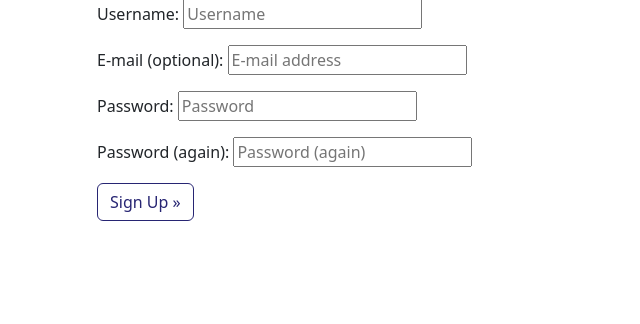
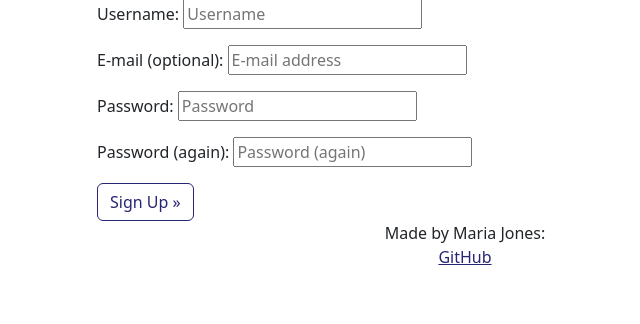
Before and after one commit to mariacjones1/build-fitness, a Django app: page /accounts/signup/ in a window 1280 px wide. Shown: the part 201-525 px from the top of the page, without its empty margins (175-815 px from the left). Run offline with Django 3.2, Linux system fonts and the light colour scheme; some libraries are stand-ins or nearby versions.

Commit message:
Add github link and style footer

```diff
--- a/static/css/style.css
+++ b/static/css/style.css
@@ -24,7 +24,7 @@ a:hover, .nav-link:hover, .liked {
     border-color: #272573;
 }
 
-.sign-in {
+.sign-in, .github-link {
     text-decoration: underline;
     color: #272573;
 }
--- a/templates/base.html
+++ b/templates/base.html
@@ -1,7 +1,7 @@
 {% load static %}
 
 <!DOCTYPE html>
-<html class="h-100">
+<html lang="en">
 
 <head>
     <title>Build Fitness</title>
@@ -76,8 +76,8 @@
 
     <!-- Footer -->
     <footer class="footer mt-auto">
-        <p class="m-0 text-center text-white">Made by Maria Jones</p>
-        <p class="m-0 text-center text-white">GitHub: </p>
+        <p class="m-0 text-center">Made by Maria Jones:</p>
+        <a href="https://github.com/mariacjones1" class="m-0 text-center github-link" target="_blank"><p>GitHub</p></a>
     </footer>
     <script src="https://cdn.jsdelivr.net/npm/bootstrap@5.3.1/dist/js/bootstrap.bundle.min.js"
         integrity="sha384-HwwvtgBNo3bZJJLYd8oVXjrBZt8cqVSpeBNS5n7C8IVInixGAoxmnlMuBnhbgrkm" crossorigin="anonymous">
```
